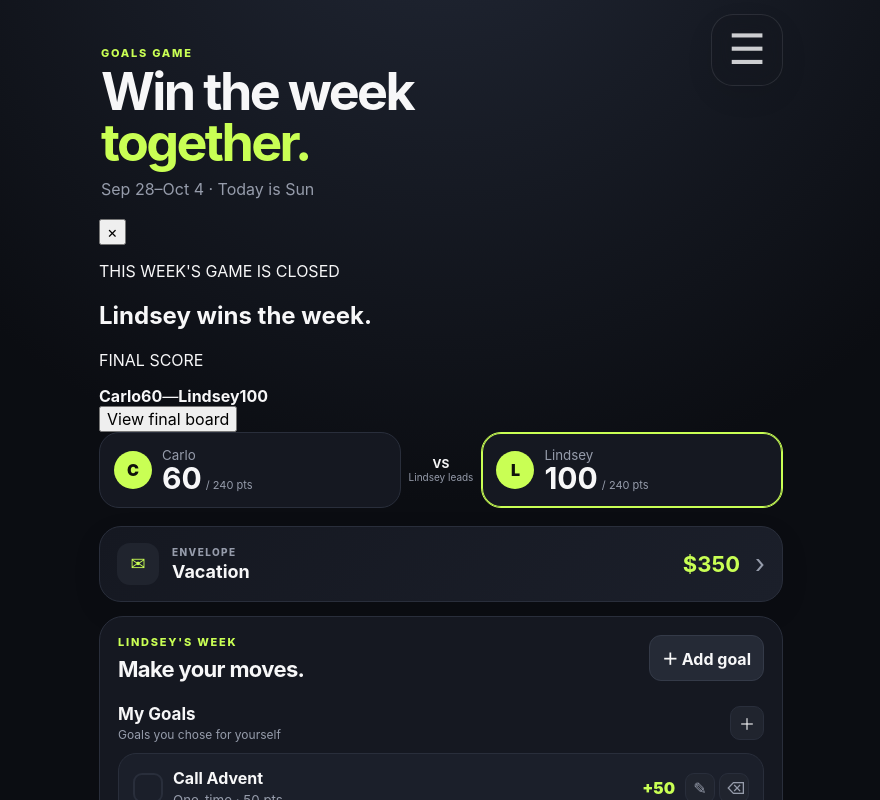
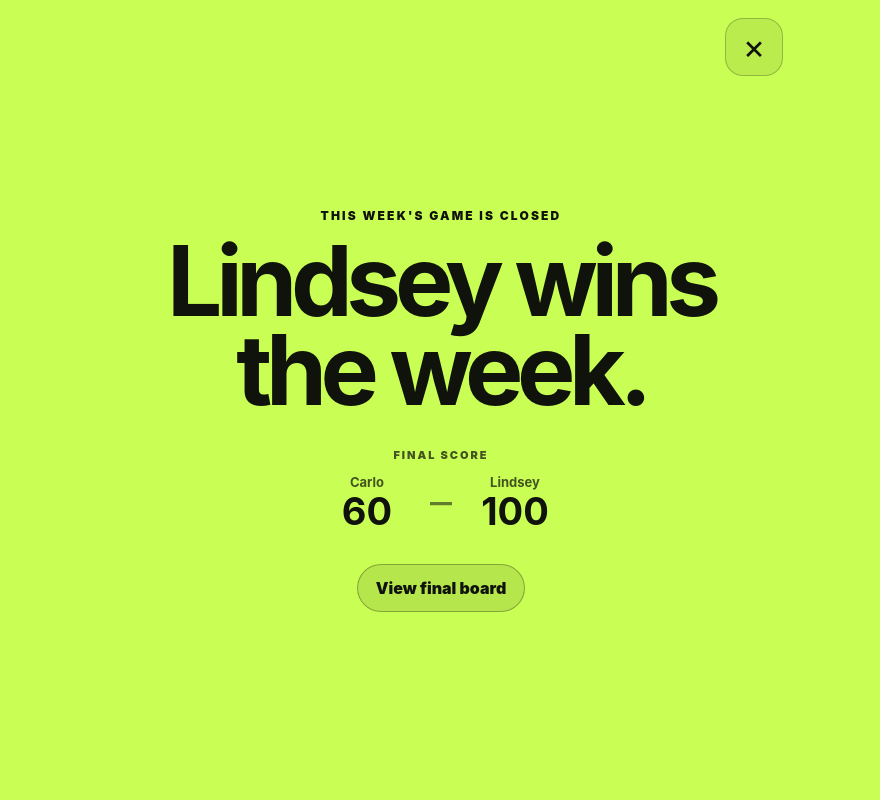
Before and after one commit to Csantos07/goals-game, a Next.js app: page / in a window 1280 px wide. Shown: the top 800 px of the page, without its empty margins (199-1079 px from the left). Built offline with nearby package versions, Linux system fonts and the light colour scheme.

Commit message:
Style full-screen Sunday celebration

```diff
--- a/app/globals.css
+++ b/app/globals.css
@@ -154,59 +154,133 @@ button:focus-visible,input:focus-visible{outline:2px solid var(--accent);outline
 }
 
 
-.weekClosedBanner{
+.fullScreenMenuUtility{
+  width:min(720px,100%);
+  margin:-108px auto 0;
+  padding:0 24px 44px;
+  display:flex;
+  align-items:center;
+  gap:14px;
+  color:rgba(255,255,255,.78)
+}
+.fullScreenMenuUtility span{font-size:10px;letter-spacing:.16em;font-weight:900}
+.fullScreenMenuUtility button{
+  border:0;
+  background:transparent;
+  color:#fff;
+  padding:0;
+  font-weight:800;
+  cursor:pointer;
+  text-decoration:underline;
+  text-underline-offset:5px
+}
+
+.weekResultOverlay{
+  position:fixed;
+  inset:0;
+  z-index:60;
+  display:grid;
+  place-items:center;
+  overflow:hidden;
+  background:var(--accent);
+  color:var(--accent-contrast);
+  animation:weekResultIn .48s cubic-bezier(.22,1,.36,1) both
+}
+.weekResultContent{
   position:relative;
-  overflow:hidden;
-  border:1px solid color-mix(in srgb,var(--accent) 42%,var(--line));
-  background:linear-gradient(135deg,color-mix(in srgb,var(--accent) 18%,var(--card)),var(--card));
-  border-radius:26px;
-  padding:26px 22px;
-  margin:2px 0 18px;
-  box-shadow:0 18px 50px rgba(0,0,0,.14)
+  z-index:2;
+  width:min(720px,100%);
+  padding:84px 24px 64px;
+  text-align:center
 }
-.weekClosedBanner .eyebrow{margin-bottom:9px}
-.weekClosedBanner h2{position:relative;z-index:2;margin:0;font-size:clamp(30px,7vw,48px);line-height:.98;letter-spacing:-.045em;max-width:560px}
-.weekClosedScore{position:relative;z-index:2;margin:12px 0 0;color:var(--muted);font-weight:800}
-.weekResultDismiss{position:relative;z-index:2;margin-top:18px;border:1px solid var(--line);background:color-mix(in srgb,var(--card2) 80%,transparent);color:var(--text);border-radius:12px;padding:10px 12px;font-weight:800;cursor:pointer}
-.confetti{position:absolute;inset:0;pointer-events:none;overflow:hidden}
-.confetti span{
-  --x:calc((var(--i) * 37) % 100);
+.weekResultEyebrow{
+  margin:0 0 14px;
+  font-size:12px;
+  letter-spacing:.18em;
+  font-weight:900
+}
+.weekResultContent h2{
+  margin:0 auto;
+  max-width:680px;
+  font-size:clamp(50px,11vw,98px);
+  line-height:.9;
+  letter-spacing:-.065em
+}
+.weekResultScoreLabel{
+  margin:34px 0 12px;
+  font-size:11px;
+  letter-spacing:.18em;
+  font-weight:900;
+  opacity:.72
+}
+.weekResultScore{
+  display:flex;
+  justify-content:center;
+  align-items:center;
+  gap:18px;
+  font-weight:900
+}
+.weekResultScore span{display:grid;gap:2px;min-width:90px}
+.weekResultScore b{font-size:13px;opacity:.72}
+.weekResultScore strong{font-size:38px;line-height:1}
+.weekResultScore em{font-style:normal;font-size:22px;opacity:.55}
+.weekResultContinue{
+  margin-top:34px;
+  border:1px solid color-mix(in srgb,var(--accent-contrast) 30%,transparent);
+  background:color-mix(in srgb,var(--accent-contrast) 10%,transparent);
+  color:var(--accent-contrast);
+  border-radius:999px;
+  padding:13px 18px;
+  font-weight:900;
+  cursor:pointer
+}
+.weekResultClose{
   position:absolute;
-  left:calc(var(--x) * 1%);
-  top:-18px;
-  width:8px;
-  height:14px;
+  right:max(18px,calc((100vw - 720px)/2 + 18px));
+  top:18px;
+  z-index:3;
+  width:58px;
+  height:58px;
+  border-radius:18px;
+  border:1px solid color-mix(in srgb,var(--accent-contrast) 24%,transparent);
+  background:color-mix(in srgb,var(--accent-contrast) 8%,transparent);
+  color:var(--accent-contrast);
+  font-size:34px;
+  line-height:1;
+  cursor:pointer
+}
+.confettiBurst{position:absolute;inset:0;pointer-events:none;overflow:hidden}
+.confettiBurst span{
+  position:absolute;
+  left:var(--x);
+  top:-24px;
+  width:9px;
+  height:18px;
   border-radius:2px;
-  background:var(--accent);
-  opacity:.86;
-  transform:rotate(calc(var(--i) * 19deg));
-  animation:confettiFall 1.8s cubic-bezier(.2,.7,.3,1) both;
-  animation-delay:calc((var(--i) % 8) * 70ms)
+  background:var(--accent-contrast);
+  opacity:.92;
+  animation:celebrationConfetti 2.7s cubic-bezier(.18,.7,.24,1) both;
+  animation-delay:var(--delay)
 }
-.confetti span:nth-child(3n){background:#fff}
-.confetti span:nth-child(3n+1){width:6px;height:10px;border-radius:50%}
-.confetti span:nth-child(4n){opacity:.55}
-@keyframes confettiFall{
-  0%{transform:translateY(-10px) rotate(calc(var(--i) * 19deg));opacity:0}
-  12%{opacity:.95}
-  100%{transform:translate3d(18px,250px,0) rotate(calc(240deg + var(--i) * 23deg));opacity:0}
+.confettiBurst span:nth-child(3n){width:7px;height:7px;border-radius:50%}
+.confettiBurst span:nth-child(4n){width:5px;height:15px;opacity:.62}
+.confettiBurst span:nth-child(5n){background:rgba(255,255,255,.96)}
+@keyframes weekResultIn{
+  from{transform:translateY(-100%)}
+  to{transform:translateY(0)}
+}
+@keyframes celebrationConfetti{
+  0%{transform:translate3d(0,-20px,0) rotate(0);opacity:0}
+  8%{opacity:1}
+  100%{transform:translate3d(var(--drift),110vh,0) rotate(var(--spin));opacity:.15}
+}
+@media(max-width:520px){
+  .fullScreenMenuUtility{margin-top:-92px;padding:0 20px 38px}
+  .weekResultClose{right:12px;top:12px;width:54px;height:54px}
+  .weekResultContent{padding:76px 20px 54px}
+  .weekResultScore{gap:12px}
 }
 @media(prefers-reduced-motion:reduce){
-  .confetti span{animation:none;display:none}
+  .weekResultOverlay{animation:none}
+  .confettiBurst span{animation:none;display:none}
 }
-
-.testSeedButton{
-  width:100%;
-  margin-top:10px;
-  border:1px dashed var(--line);
-  background:transparent;
-  color:var(--muted);
-  border-radius:14px;
-  padding:12px 14px;
-  font-weight:800;
-  cursor:pointer;
-}
-.testSeedButton:hover{
-  color:var(--text);
-  border-color:var(--accent);
-}
```
